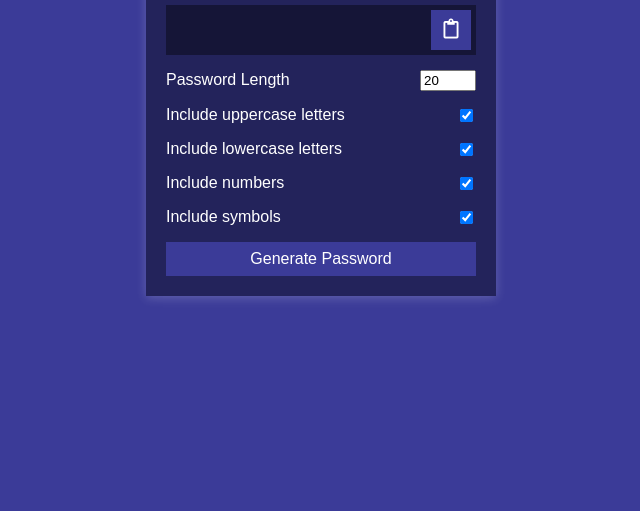
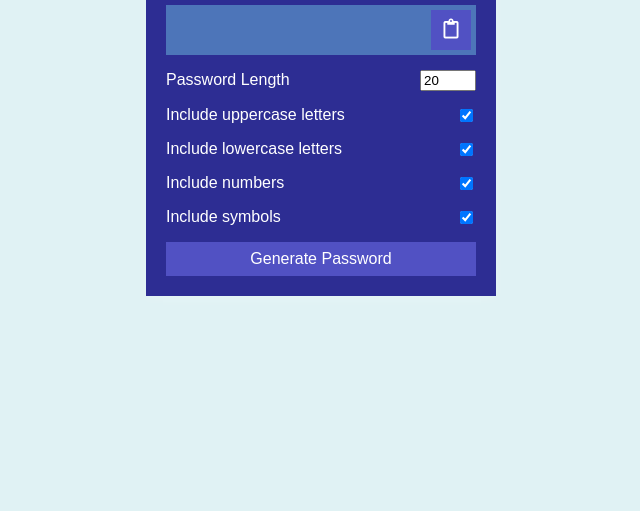
Before and after one commit to Bikiel/50-proyectos, a plain HTML site: page proyecto-31-password-generator/Index.html in a window 1280 px wide. Shown: the part 289-800 px from the top of the page, without its empty margins (319-959 px from the left). Drawn offline with Linux system fonts and the light colour scheme; a web font is replaced by a local one.

Commit message:
proyecto 31

```diff
--- a/proyecto-31-password-generator/style.css
+++ b/proyecto-31-password-generator/style.css
@@ -5,7 +5,7 @@
 }
 
 body {
-  background-color: #3b3b98;
+  background-color: #e0f2f4;
   color: #fff;
   font-family: "Muli", sans-serif;
   display: flex;
@@ -24,7 +24,7 @@ h2 {
 }
 
 .container {
-  background-color: #23235b;
+  background-color: #2d2d93;
   box-shadow: 0px 2px 10px rgba(255, 255, 255, 0.2);
   padding: 20px;
   width: 350px;
@@ -32,7 +32,7 @@ h2 {
 }
 
 .result-container {
-  background-color: rgba(0, 0, 0, 0.4);
+  background-color: rgba(126, 226, 242, 0.4);
   display: flex;
   justify-content: flex-start;
   align-items: center;
@@ -66,16 +66,22 @@ h2 {
 
 .btn {
   border: none;
-  background-color: #3b3b98;
+  background-color: #5151c3;
   color: #fff;
   font-size: 16px;
   padding: 8px 12px;
   cursor: pointer;
+  transition: background-color 0.3s ease-in;
+}
+
+.btn:hover{
+  background-color: #121286;
 }
 
 .btn-large {
   display: block;
   width: 100%;
+
 }
 
 .setting {
```
